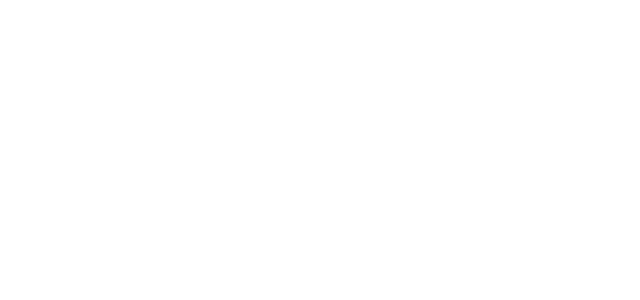
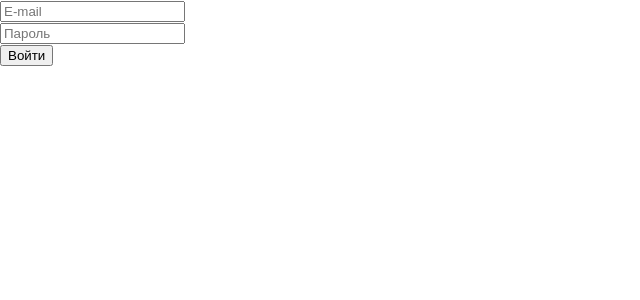
Before and after one commit to shpilson/archakov-tutorials, a React (Create React App) app: page / in a window 1280 px wide. Shown: the top 300 px of the page, without its empty margins (0-640 px from the left). Built offline with nearby package versions, Linux system fonts and the light colour scheme.

Commit message:
Выполнил домашнее задание #2

```diff
--- a/src/tutorial-2/App.js
+++ b/src/tutorial-2/App.js
@@ -1,8 +1,39 @@
-function App() {
+function App(props) {
+    let email = '';
+    let password = '';
+
+    function handleSubmit(e) {
+        e.preventDefault();
+        if (email.length === 0 || password.length === 0) {
+
+            alert('Пожалуйста, заполните все поля')
+            return
+        }
+        console.log({ email, password });
+    }
+
+    function inputChange(e) {
+        const value = e.target.value.trim()
+
+        switch (e.target.name) {
+            case 'email':
+                email = value
+                break;
+            case 'password':
+                password = value
+                break;
+            default:
+        }
+    }
+
     return (
-        <>
-
-        </>
+        <form onSubmit={handleSubmit}>
+            <input name="email" onChange={inputChange} type="text" placeholder="E-mail" />
+            <br />
+            <input name="password" onChange={inputChange} type="password" placeholder="Пароль" />
+            <br />
+            <button>Войти</button>
+        </form>
     );
 }
 
```
